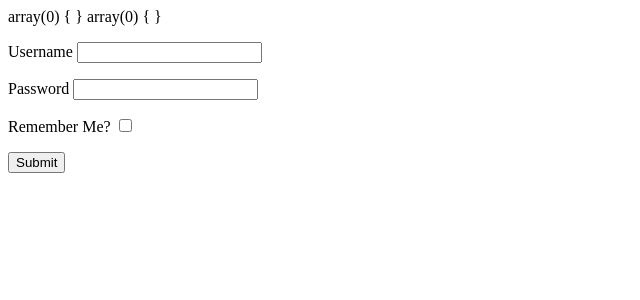
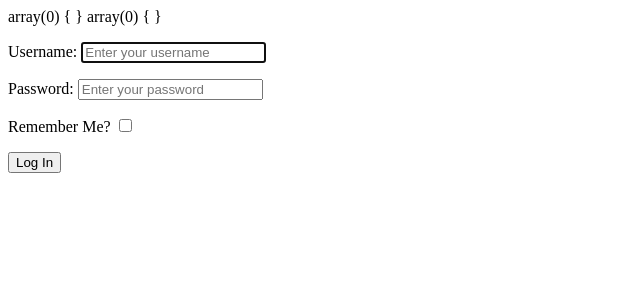
Before and after one commit to malloryweatherston/Codeup_Web_Exercises, a PHP site: page /my_first_form.php in a window 1280 px wide. Shown: the top 300 px of the page, without its empty margins (0-640 px from the left). Run offline with PHP 8.4, Linux system fonts and the light colour scheme.

Commit message:
Added placeholder and <button>

```diff
--- a/public/my_first_form.php
+++ b/public/my_first_form.php
@@ -11,19 +11,19 @@
     			?>
     			<form method="POST" action="/my_first_form.php">
     				<p>
-        			<label for="username">Username</label>
-        			<input id="username" name="username" type="text">
+        				<label for="username">Username:</label>
+        				<input id="username" name="username" type="text"placeholder="Enter your username"autofocus>
     				</p>
     				<p>
-        			<label for="password">Password</label>
-        			<input id="password" name="password" type="password">
+        				<label for="password">Password:</label>
+        				<input id="password" name="password" type="password"placeholder="Enter your password">
     				</p>
     				<p>
-    				<label for=“remember”>Remember Me?</label>
-					<input id =“remember name="memory" type="checkbox">
+    					<label for=“remember”>Remember Me?</label>
+						<input id =“remember name="memory" type="checkbox">
     				</p>
     				<p>
-        			<input type="submit">
+        				<button type="submit"> Log In</button>
     				</p>
 				</form>
 			</body>
```
